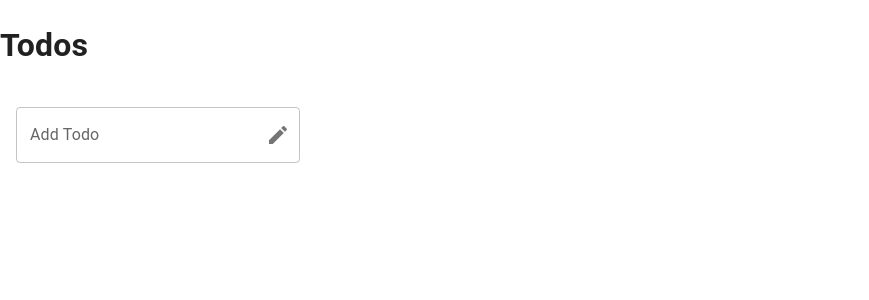
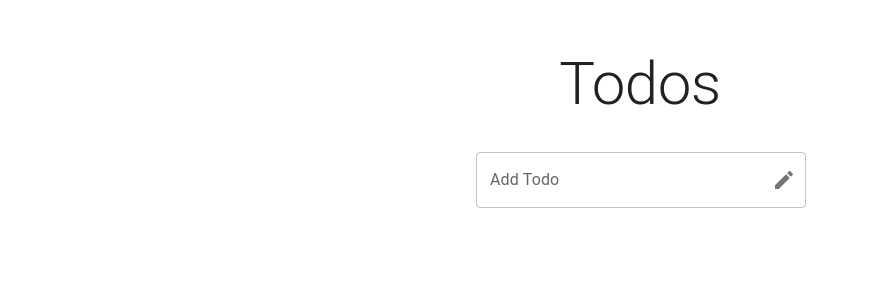
Before and after one commit to ashish0kumar/React-todos, a React (Vite) app: page / in a window 1280 px wide. Shown: the top 300 px of the page, without its empty margins (0-869 px from the left). Built offline with nearby package versions, Linux system fonts and the light colour scheme.

Commit message:
styles: basic styling

```diff
--- a/src/App.jsx
+++ b/src/App.jsx
@@ -7,7 +7,6 @@ function App() {
   return (
     <>
       <CssBaseline />
-      <h1>Todos</h1>
       <TodoList />
     </>
   )
--- a/src/TodoForm.jsx
+++ b/src/TodoForm.jsx
@@ -21,6 +21,7 @@ export default function TodoForm({ addTodo }) {
         <ListItem>
             <form onSubmit={handleSubmit}>
                 <TextField
+                    sx={{width: 330}}
                     id="outlined-basic"
                     label="Add Todo"
                     variant="outlined"
--- a/src/TodoItem.jsx
+++ b/src/TodoItem.jsx
@@ -4,7 +4,7 @@ import ListItemIcon from '@mui/material/ListItemIcon';
 import ListItemText from '@mui/material/ListItemText';
 import Checkbox from '@mui/material/Checkbox';
 import IconButton from '@mui/material/IconButton';
-import CommentIcon from '@mui/icons-material/Comment';
+import ClearIcon from '@mui/icons-material/Clear';
 
 export default function TodoItem({ todo, remove, toggle }) {
     const labelId = `checkbox-list-label-${todo.id}`;
@@ -14,7 +14,7 @@ export default function TodoItem({ todo, remove, toggle }) {
             key={todo.id}
             secondaryAction={
                 <IconButton edge="end" aria-label="comments" onClick={remove}>
-                    <CommentIcon />
+                    <ClearIcon />
                 </IconButton>
             }
             disablePadding
--- a/src/TodoList.jsx
+++ b/src/TodoList.jsx
@@ -2,6 +2,7 @@ import { useState, useEffect } from 'react';
 import List from '@mui/material/List';
 import TodoItem from './TodoItem';
 import TodoForm from './TodoForm';
+import { Box, Typography } from '@mui/material';
 
 const getInitialData = () => {
     const data = JSON.parse(localStorage.getItem("todos"));
@@ -36,11 +37,23 @@ export default function TodoList() {
 
     const addTodo = (text) => {
         setTodos((prevTodos) => {
-            return [...prevTodos, {text: text, id: crypto.randomUUID(), completed: false}];
+            return [...prevTodos, { text: text, id: crypto.randomUUID(), completed: false }];
         });
     }
 
     return (
+        <Box
+            sx={{
+                display: "flex",
+                justifyContent: "center",
+                alignItems: "center",
+                flexDirection: "column",
+            }}
+        >
+            <Typography variant='h2' component="h1" sx={{flexGrow: 1, mt: 6, mb: 2}}>
+                Todos
+            </Typography>
+
             <List sx={{ width: '100%', maxWidth: 360, bgcolor: 'background.paper' }}>
                 {todos.map(todo => (
                     <TodoItem
@@ -53,5 +66,6 @@ export default function TodoList() {
 
                 <TodoForm addTodo={addTodo} />
             </List>
+        </Box>
     )
 }
```
Lines whose indentation alone changed are shown as unchanged.
